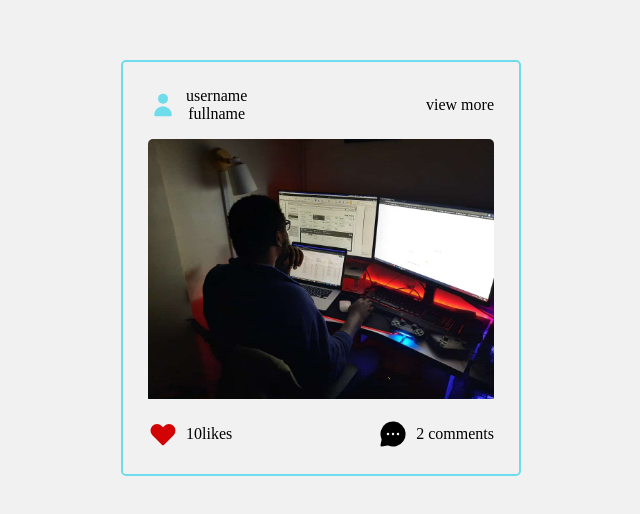
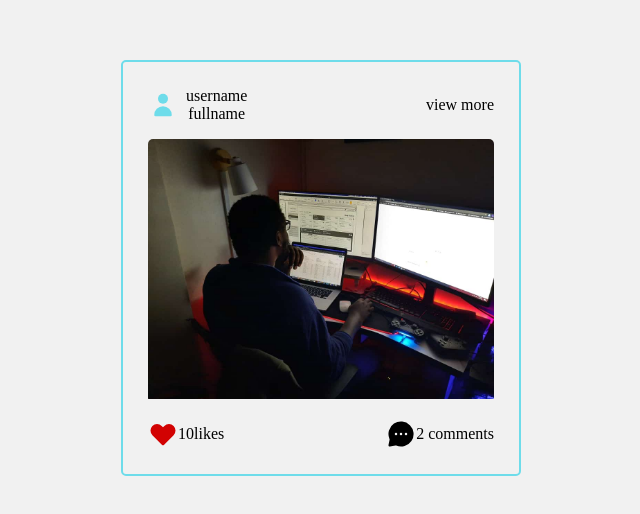
Before and after one commit to idiakeg/Demo, a plain HTML site: page assignment.html in a window 1280 px wide. Shown: the part 132-646 px from the top of the page, 319-959 px from the left. Drawn offline with Linux system fonts and the light colour scheme.

Commit message:
removed the non-breaking-space

```diff
--- a/assignment.html
+++ b/assignment.html
@@ -56,7 +56,7 @@
 							</g>
 						</g>
 					</svg>
-					&nbsp; 10likes
+					10likes
 				</div>
 				<div class="image_feeds__comments">
 					<svg
@@ -73,7 +73,7 @@
 							</g>
 						</g>
 					</svg>
-					&nbsp; 2 comments
+					2 comments
 				</div>
 			</div>
 		</div>
```
